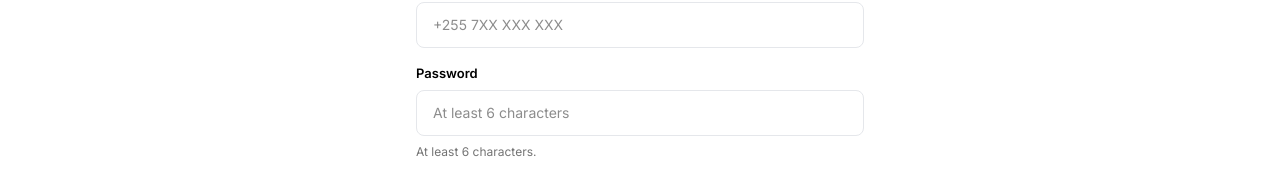
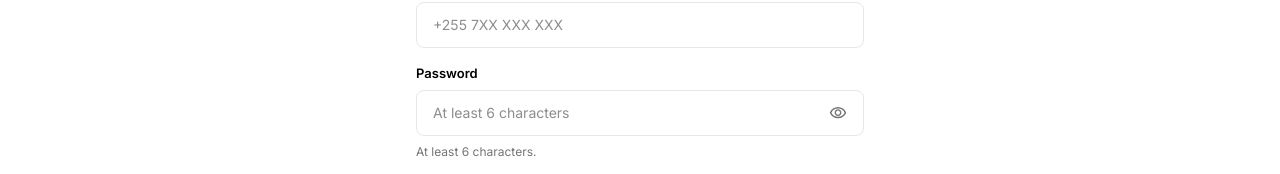
Before and after one commit to HappynessMallya/MRUKDEV, a Next.js app: page /account/profile in a window 1280 px wide. Shown: the part 542-716 px from the top of the page. Built offline with nearby package versions, Linux system fonts and the light colour scheme.

Commit message:
MRUK-REW

```diff
--- a/src/components/account/ProfileGate.tsx
+++ b/src/components/account/ProfileGate.tsx
@@ -439,6 +439,10 @@ function Field({
   placeholder?: string
 }) {
   const name = id.split('-').slice(1).join('-')
+  const isPassword = type === 'password'
+  const [reveal, setReveal] = useState(false)
+  const renderedType = isPassword && reveal ? 'text' : type
+
   return (
     <label htmlFor={id} className="flex flex-col gap-2">
       <span
@@ -447,18 +451,40 @@ function Field({
       >
         {label}
       </span>
+      <div className="relative">
         <input
           id={id}
           name={name}
-        type={type}
+          type={renderedType}
           required={required}
           minLength={minLength}
           autoComplete={autoComplete}
           defaultValue={defaultValue}
           placeholder={placeholder}
-        className="rounded-lg border border-gray-200 bg-background px-4 py-3 text-foreground placeholder:text-foreground/45 outline-none transition-colors focus:border-primary focus:ring-1 focus:ring-primary"
+          className={`w-full rounded-lg border border-gray-200 bg-background px-4 py-3 text-foreground placeholder:text-foreground/45 outline-none transition-colors focus:border-primary focus:ring-1 focus:ring-primary ${
+            isPassword ? 'pr-11' : ''
+          }`}
           style={{ fontSize: 14, lineHeight: '20px' }}
         />
+        {isPassword && (
+          <button
+            type="button"
+            onClick={() => setReveal((r) => !r)}
+            aria-label={reveal ? 'Hide password' : 'Show password'}
+            aria-pressed={reveal}
+            className="absolute right-3 top-1/2 -translate-y-1/2 flex h-7 w-7 items-center justify-center rounded-md text-foreground/55 transition-colors hover:bg-surface hover:text-foreground"
+          >
+            <Icon
+              icon={
+                reveal
+                  ? 'material-symbols:visibility-off-outline'
+                  : 'material-symbols:visibility-outline'
+              }
+              width={18}
+            />
+          </button>
+        )}
+      </div>
       {helper && (
         <span className="text-foreground/55" style={{ fontSize: 12, lineHeight: '16px' }}>
           {helper}
```
Lines whose indentation alone changed are shown as unchanged.
